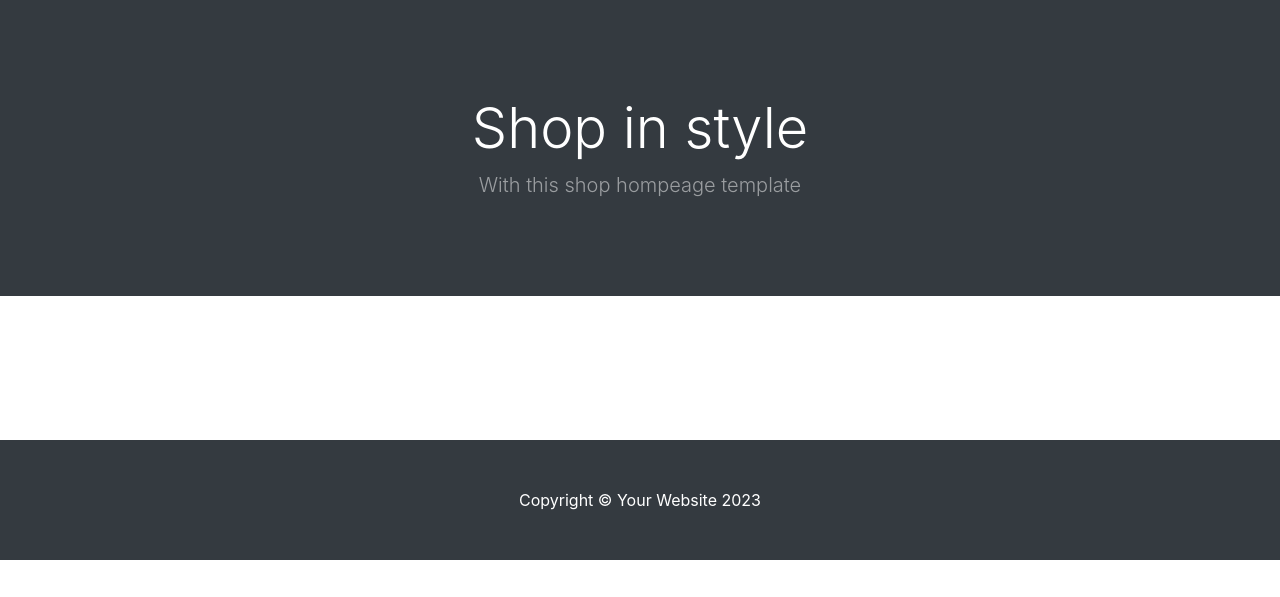
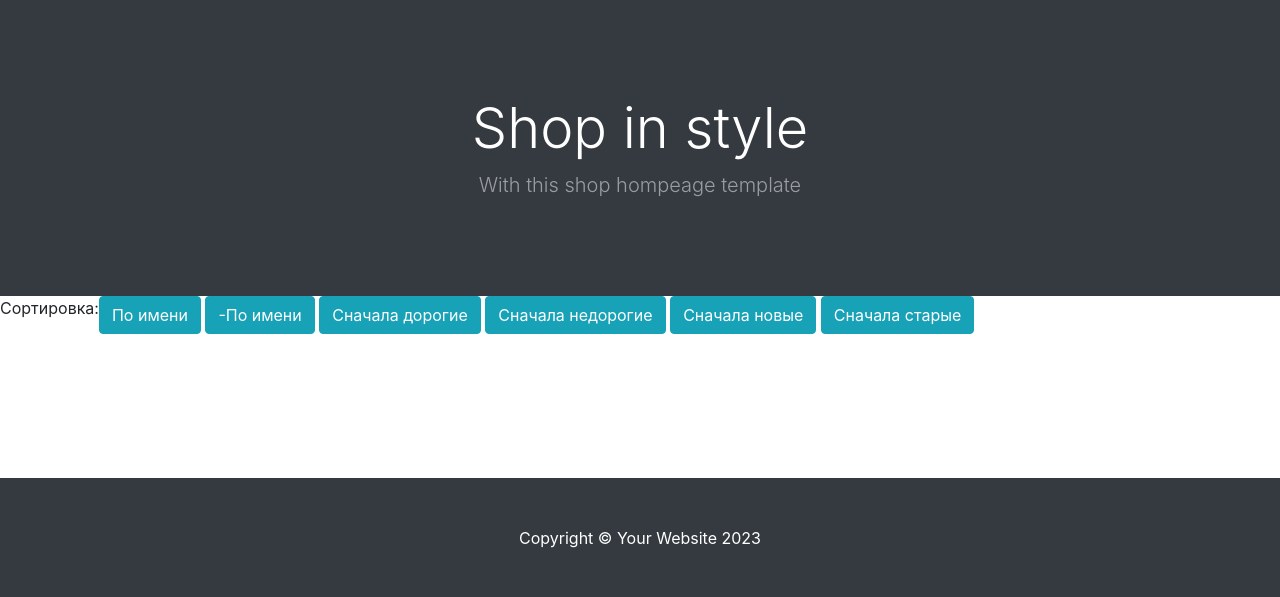
Before and after one commit to maksimuspiter/simple_shop_final_proj, a Django app: page /shop/ in a window 1280 px wide. Shown: the part 57-654 px from the top of the page. Run offline with Django 4.2, Linux system fonts and the light colour scheme; data that the repository does not hold is empty; parts of the project's set-up code (start-up, migrations or seed data) failed here and were passed over; some libraries are stand-ins or nearby versions.

Commit message:
refactor filter

```diff
--- a/myshop/shop/urls.py
+++ b/myshop/shop/urls.py
@@ -4,8 +4,6 @@ from . import views
 app_name = "shop"
 urlpatterns = [
     path("", views.product_list, name="product_list"),
-    path("search/", views.product_list, name="search_index"),
-
     path("<slug:category_slug>", views.product_list, name="product_list_by_category"),
     path("<int:id>/<slug:slug>/", views.product_detail, name="product_detail"),
 ]
--- a/myshop/shop/views.py
+++ b/myshop/shop/views.py
@@ -19,6 +19,10 @@ def product_list(request, category_slug=None):
         )
     else:
         products = Product.objects.filter(available=True)
+
+    ordering = request.GET.get("order_by", "id")
+    if ordering:
+        products = products.order_by(ordering)
 
     if category_slug:
         category = get_object_or_404(Category, slug=category_slug)
@@ -69,10 +73,3 @@ def product_detail(request, id, slug):
             "form": form,
         },
     )
-
-
-# def search(request):
-#     categories = Category.objects.all()
-#     filter = request.POST.get("filter")
-
-#     products = Product.objects.filter(available=True)
--- a/myshop/templates/base_products/base.html
+++ b/myshop/templates/base_products/base.html
@@ -64,6 +64,9 @@
                 </div>
             </div>
         </header>
+        <div>
+            {% include "base_products/filter.html" %}
+        </div>
         <!-- Section-->
         {% block content %}
         {% endblock content %}
--- /dev/null
+++ b/myshop/templates/base_products/filter.html
@@ -0,0 +1,37 @@
+<form action="" method="get" id="sortProduct">
+  <div class="d-flex justify-content-start">
+    <div class="box sort pull-right">
+      <span>Сортировка:</span>
+    </div>
+    <div>
+      <button class="btn btn-info" type="submit" name="order_by" value="name">
+        По имени
+      </button>
+      <button class="btn btn-info" type="submit" name="order_by" value="-name">
+        -По имени
+      </button>
+      <button class="btn btn-info" type="submit" name="order_by" value="-price">
+        Сначала дорогие
+      </button>
+      <button class="btn btn-info" type="submit" name="order_by" value="price">
+        Сначала недорогие
+      </button>
+      <button
+        class="btn btn-info"
+        type="submit"
+        name="order_by"
+        value="updated"
+      >
+        Сначала новые
+      </button>
+      <button
+        class="btn btn-info"
+        type="submit"
+        name="order_by"
+        value="-updated"
+      >
+        Сначала старые
+      </button>
+    </div>
+  </div>
+</form>
```
